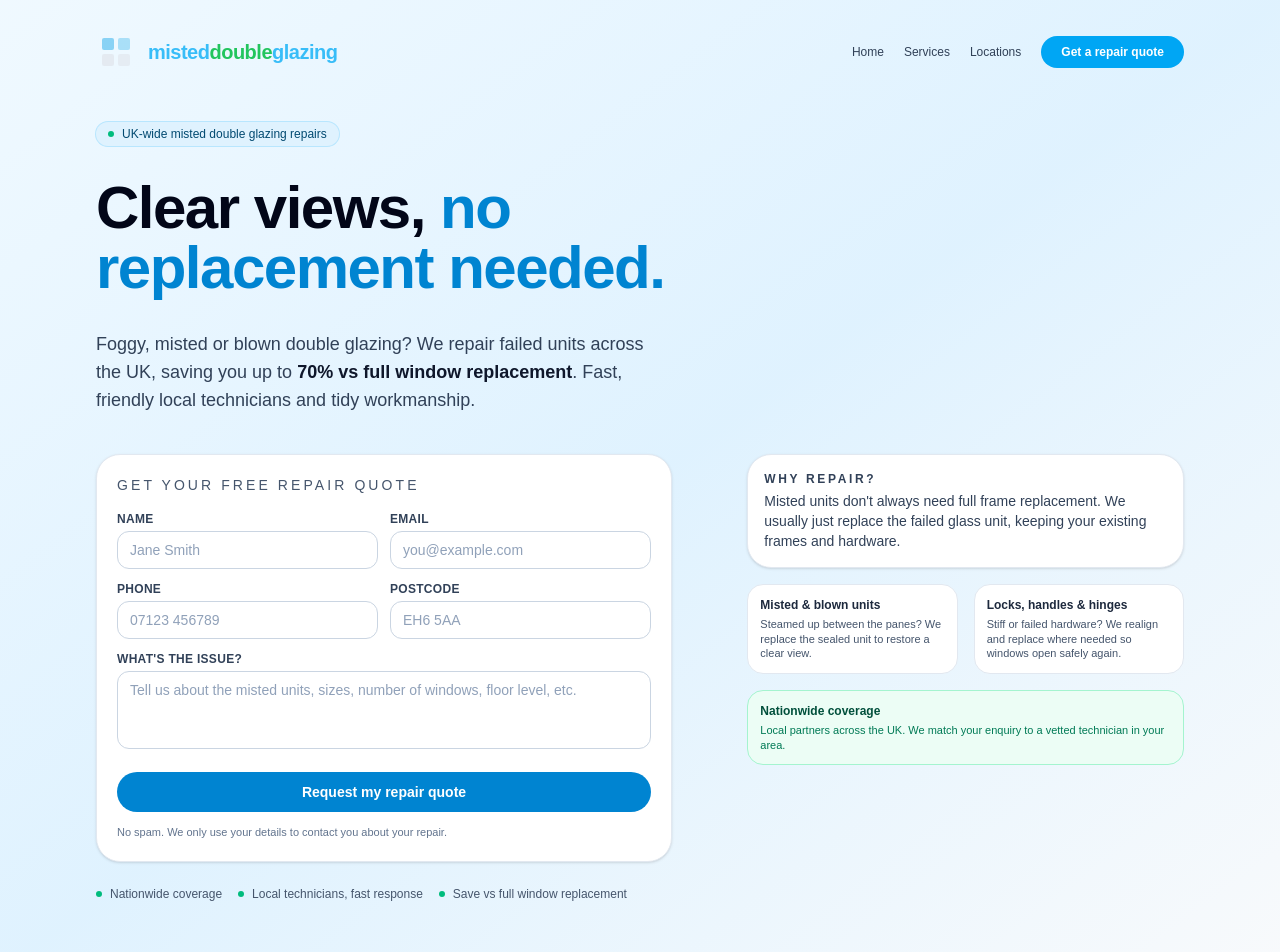
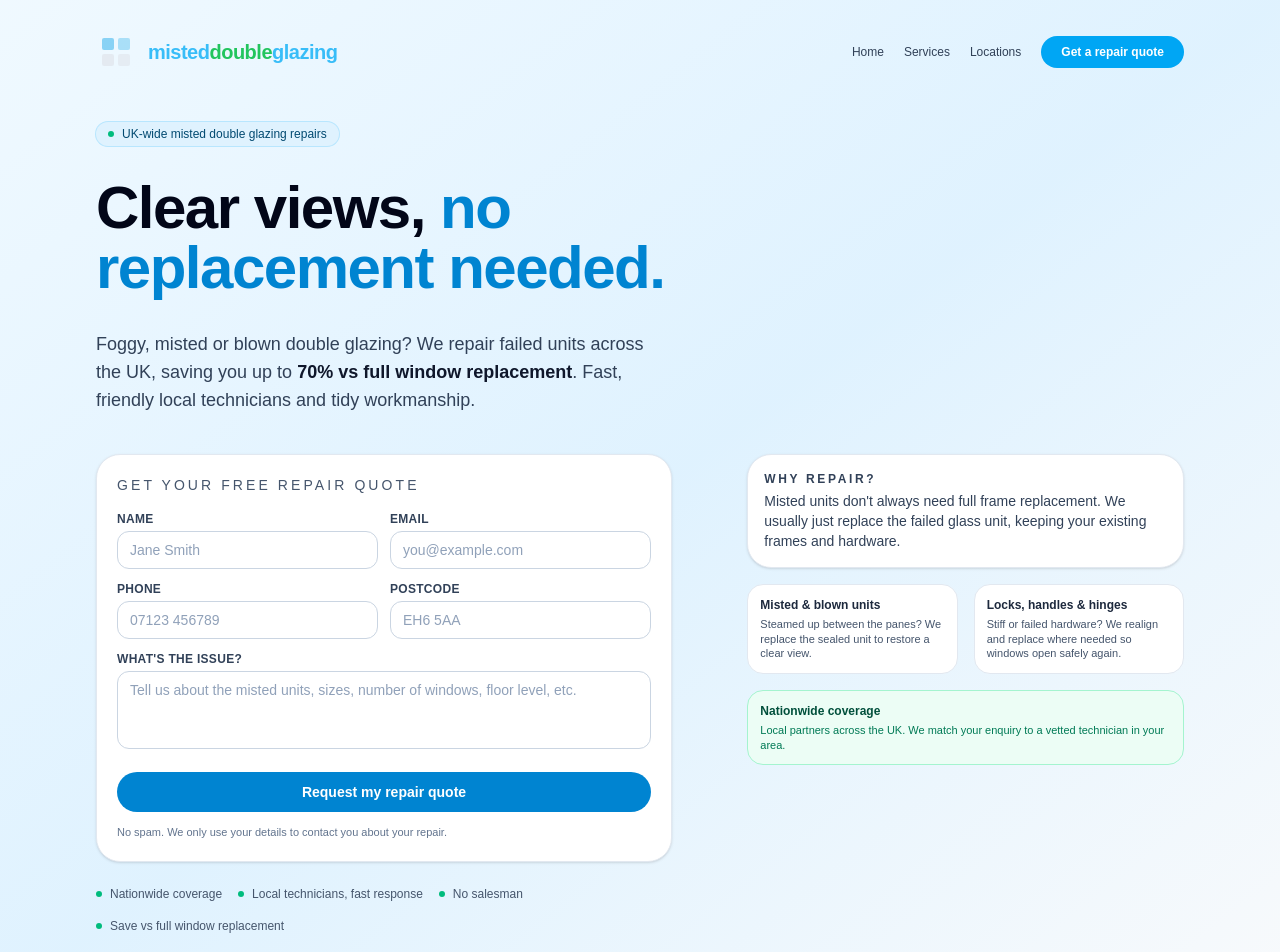
Before and after one commit to Scoosh365/misteddoubleglazing.co.uk, a Next.js app: page / in a window 1280 px wide. Shown: the top 952 px of the page. Built offline with nearby package versions, Linux system fonts and the light colour scheme; no server answers.

Commit message:
Update homepage

```diff
--- a/src/app/page.tsx
+++ b/src/app/page.tsx
@@ -51,6 +51,10 @@
                 </div>
                 <div className="flex items-center gap-2">
                   <span className="h-1.5 w-1.5 rounded-full bg-emerald-500" />
+                  No salesman
+                </div>
+                <div className="flex items-center gap-2">
+                  <span className="h-1.5 w-1.5 rounded-full bg-emerald-500" />
                   Save vs full window replacement
                 </div>
               </div>
```
